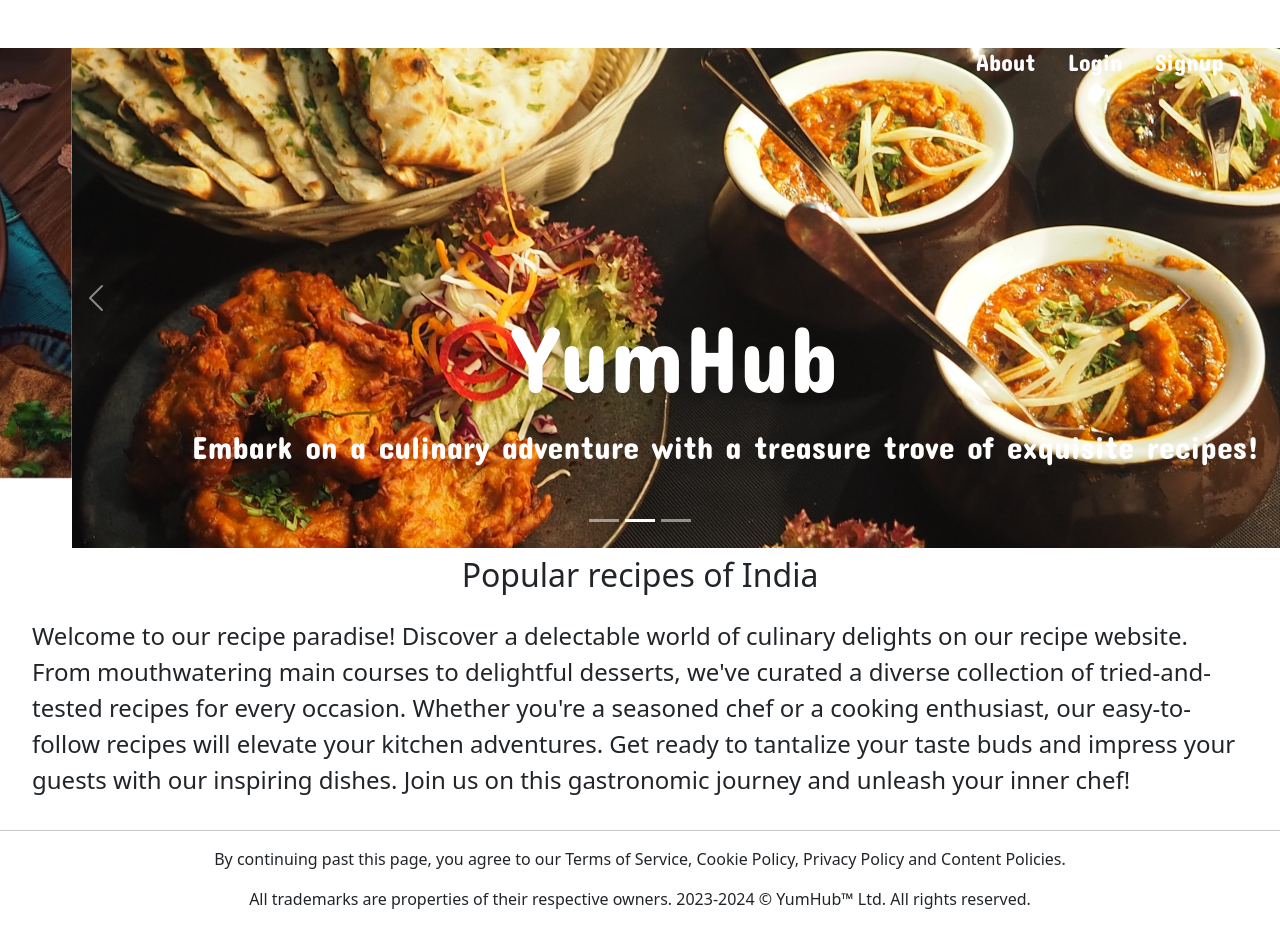
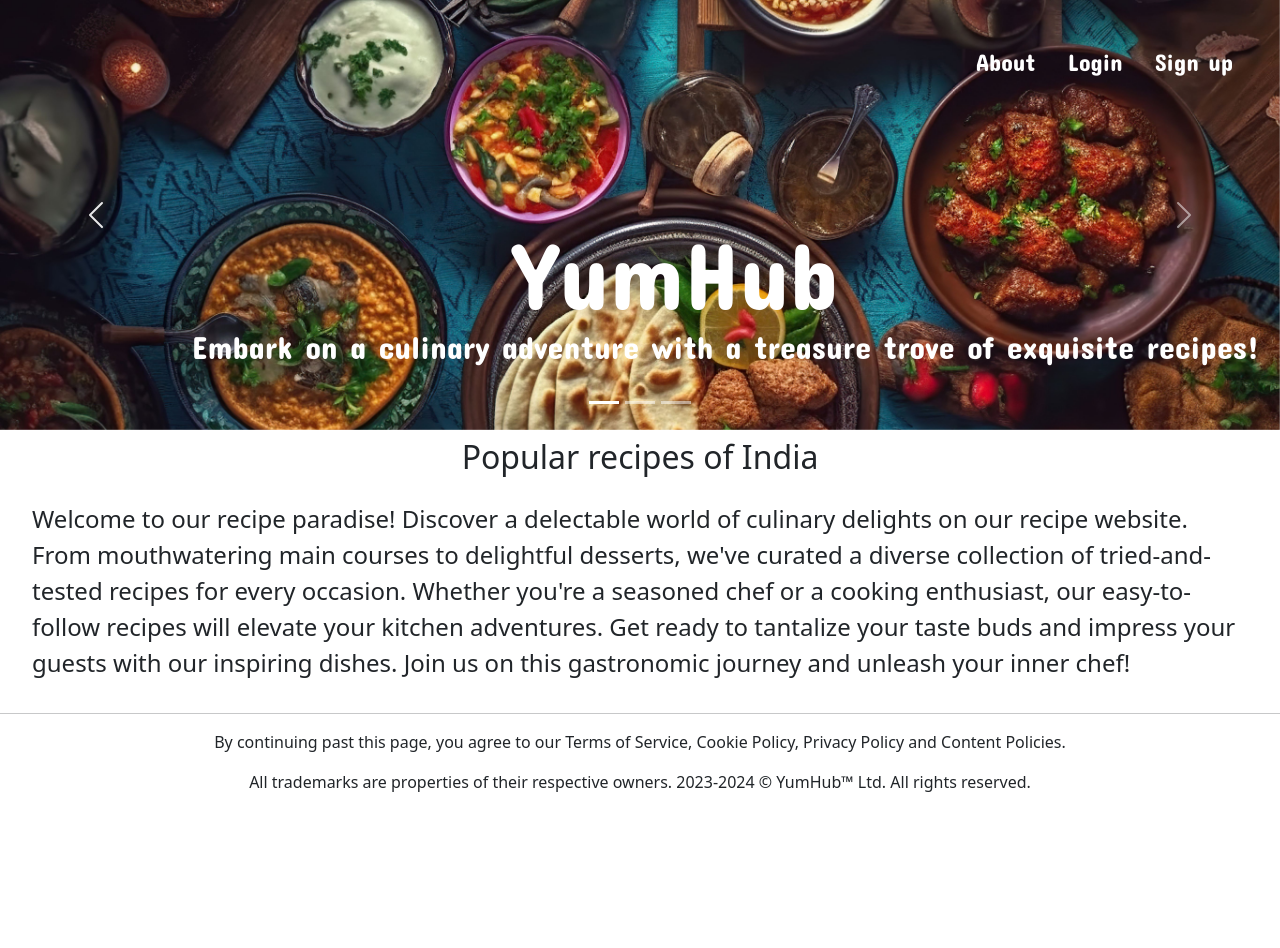
Before and after one commit to prem-y/YumHub, a React (Create React App) app in the folder frontend/: page / in a window 1280 px wide. Shown: the top 948 px of the page. After the commit the page ends 842 px from the top, so only its background shows below. Built offline with nearby package versions, Linux system fonts and the light colour scheme.

Commit message:
removed padding

```diff
--- a/frontend/src/components/Home.js
+++ b/frontend/src/components/Home.js
@@ -3,7 +3,7 @@ import React from 'react'
 const Home = () => {
   return (
     <div>
-      Hello 👋
+
     </div>
   )
 }
--- a/frontend/src/components/Landingpage.js
+++ b/frontend/src/components/Landingpage.js
@@ -33,9 +33,9 @@ const Landingpage = () => {
   return (
     <>
     <div style={{position:"relative",}}>
-    <Carousel className="mt-5" style={{ maxWidth: '1500px', margin: '0 auto', maxHeight: '1500px' }}>
+    <Carousel className="" style={{ maxWidth: '1500px', margin: '0 auto', maxHeight: '1500px'}}>
             <Carousel.Item>
-              <img className="d-block w-100" src={headimg} alt="First slide" style={{ maxHeight: '500px', objectFit: 'cover' }}/>
+              <img className="d-block w-100" src={headimg} alt="First slide" style={{ maxHeight: '500px', objectFit: 'cover'  }}/>
             </Carousel.Item>
             <Carousel.Item>
               <img className="d-block w-100" src={headimg2} alt="Second slide" style={{ maxHeight: '500px', objectFit: 'cover' }}/>
@@ -56,7 +56,7 @@ const Landingpage = () => {
             <Link to={'/login'} className='nav-link text-white'>Login</Link>
           </li>
           <li className='nav-item p-2'>
-            <Link to={'/signup'} className='nav-link text-white'>Signup</Link>
+            <Link to={'/signup'} className='nav-link text-white'>Sign up</Link>
           </li>
         </ul>
     </nav>
```
